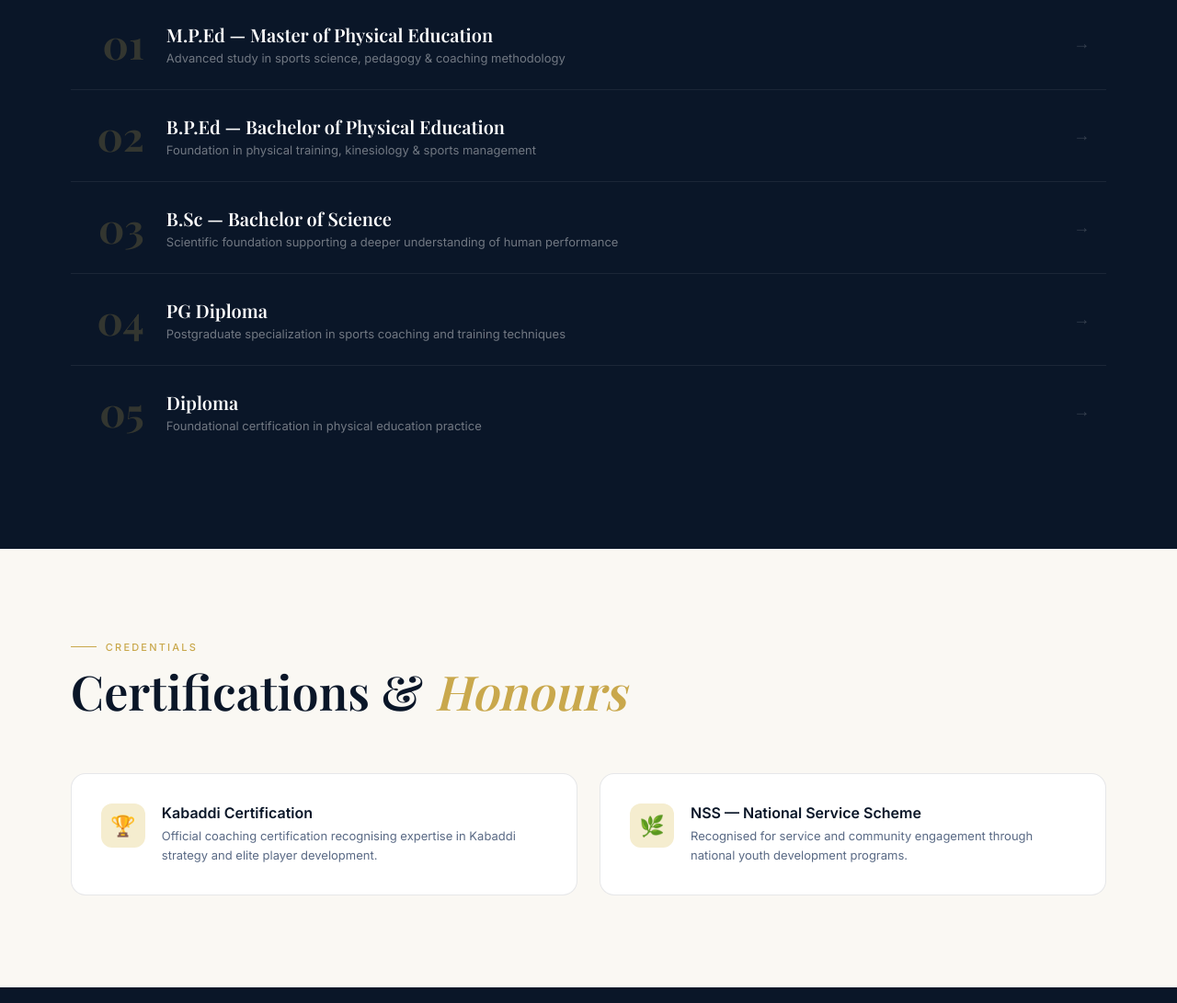
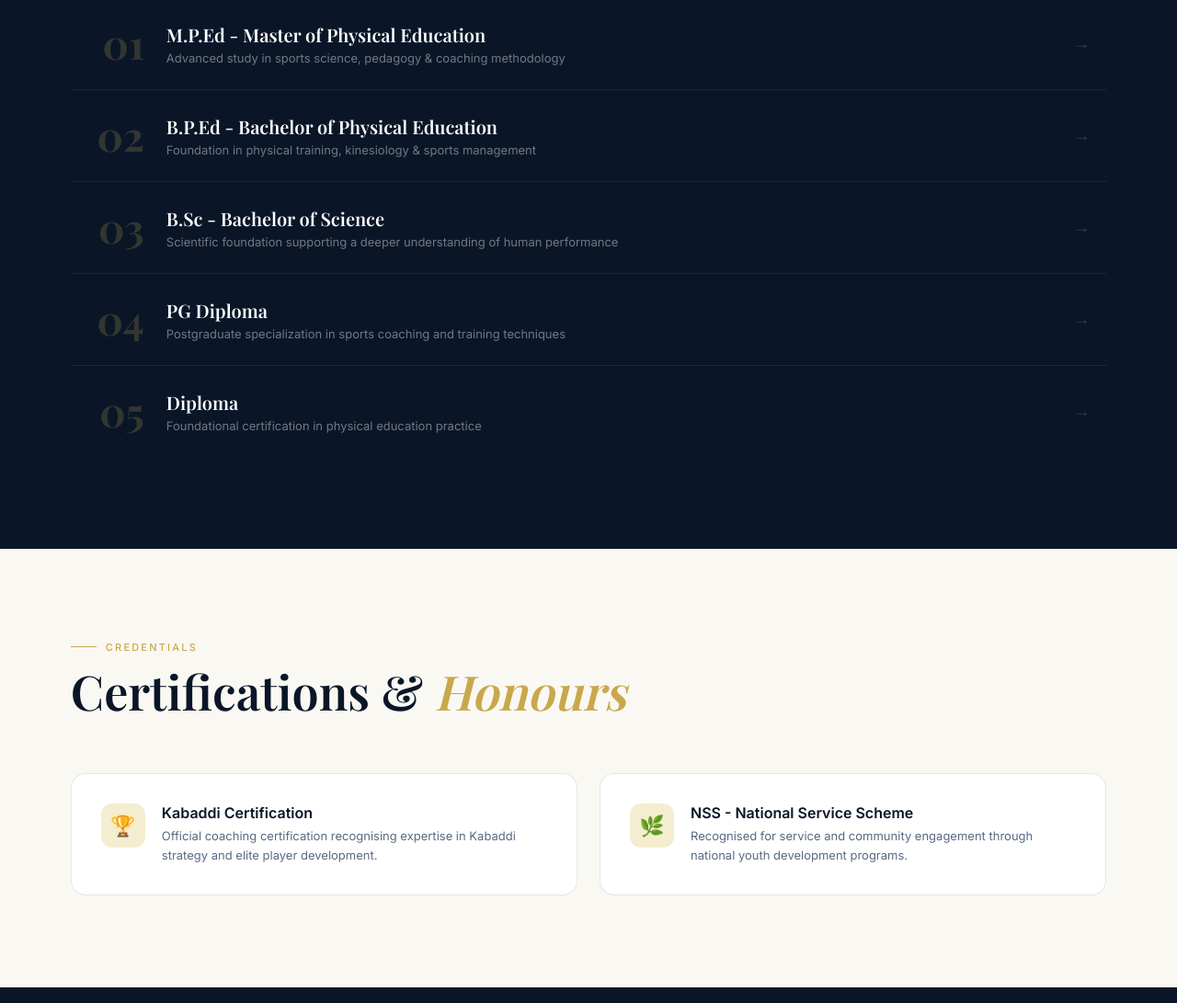
Before and after one commit to vpk2004/sudhakar-portfolio, a plain HTML site: page index.html in a window 1280 px wide. Shown: the part 1720-2811 px from the top of the page at 92% size. Drawn offline with nearby package versions, Linux system fonts and the light colour scheme; a web font is replaced by a local one.

Commit message:
Update index.html

```diff
--- a/index.html
+++ b/index.html
@@ -84,17 +84,17 @@
       <div class="edu-list">
         <div class="edu-row fade-up">
           <div class="edu-idx">01</div>
-          <div class="edu-body"><h4>M.P.Ed — Master of Physical Education</h4><p>Advanced study in sports science, pedagogy &amp; coaching methodology</p></div>
+          <div class="edu-body"><h4>M.P.Ed - Master of Physical Education</h4><p>Advanced study in sports science, pedagogy &amp; coaching methodology</p></div>
           <div class="edu-arrow">→</div>
         </div>
         <div class="edu-row fade-up d1">
           <div class="edu-idx">02</div>
-          <div class="edu-body"><h4>B.P.Ed — Bachelor of Physical Education</h4><p>Foundation in physical training, kinesiology &amp; sports management</p></div>
+          <div class="edu-body"><h4>B.P.Ed - Bachelor of Physical Education</h4><p>Foundation in physical training, kinesiology &amp; sports management</p></div>
           <div class="edu-arrow">→</div>
         </div>
         <div class="edu-row fade-up d2">
           <div class="edu-idx">03</div>
-          <div class="edu-body"><h4>B.Sc — Bachelor of Science</h4><p>Scientific foundation supporting a deeper understanding of human performance</p></div>
+          <div class="edu-body"><h4>B.Sc - Bachelor of Science</h4><p>Scientific foundation supporting a deeper understanding of human performance</p></div>
           <div class="edu-arrow">→</div>
         </div>
         <div class="edu-row fade-up d3">
@@ -121,7 +121,7 @@
         </div>
         <div class="cert-card fade-up d2">
           <div class="cert-icon">🌿</div>
-          <div><h4>NSS — National Service Scheme</h4><p>Recognised for service and community engagement through national youth development programs.</p></div>
+          <div><h4>NSS - National Service Scheme</h4><p>Recognised for service and community engagement through national youth development programs.</p></div>
         </div>
       </div>
     </section>
```
